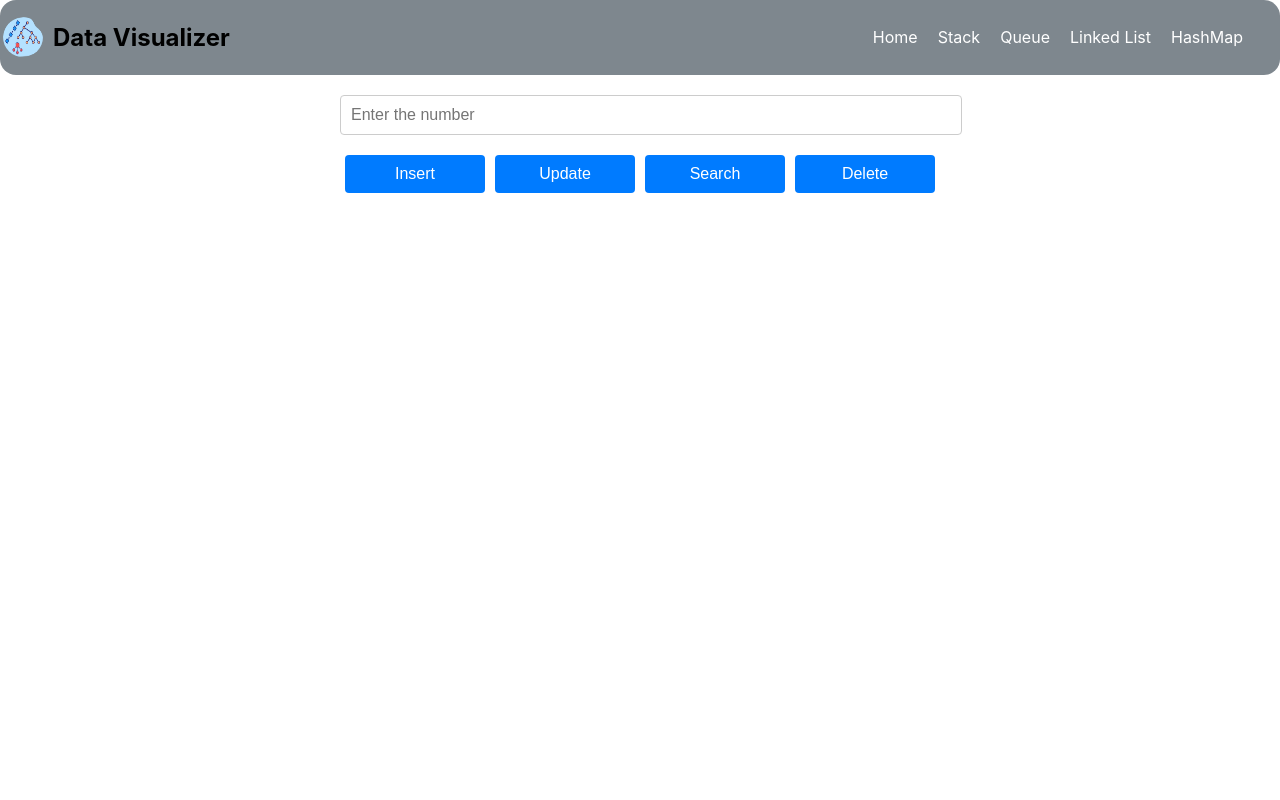
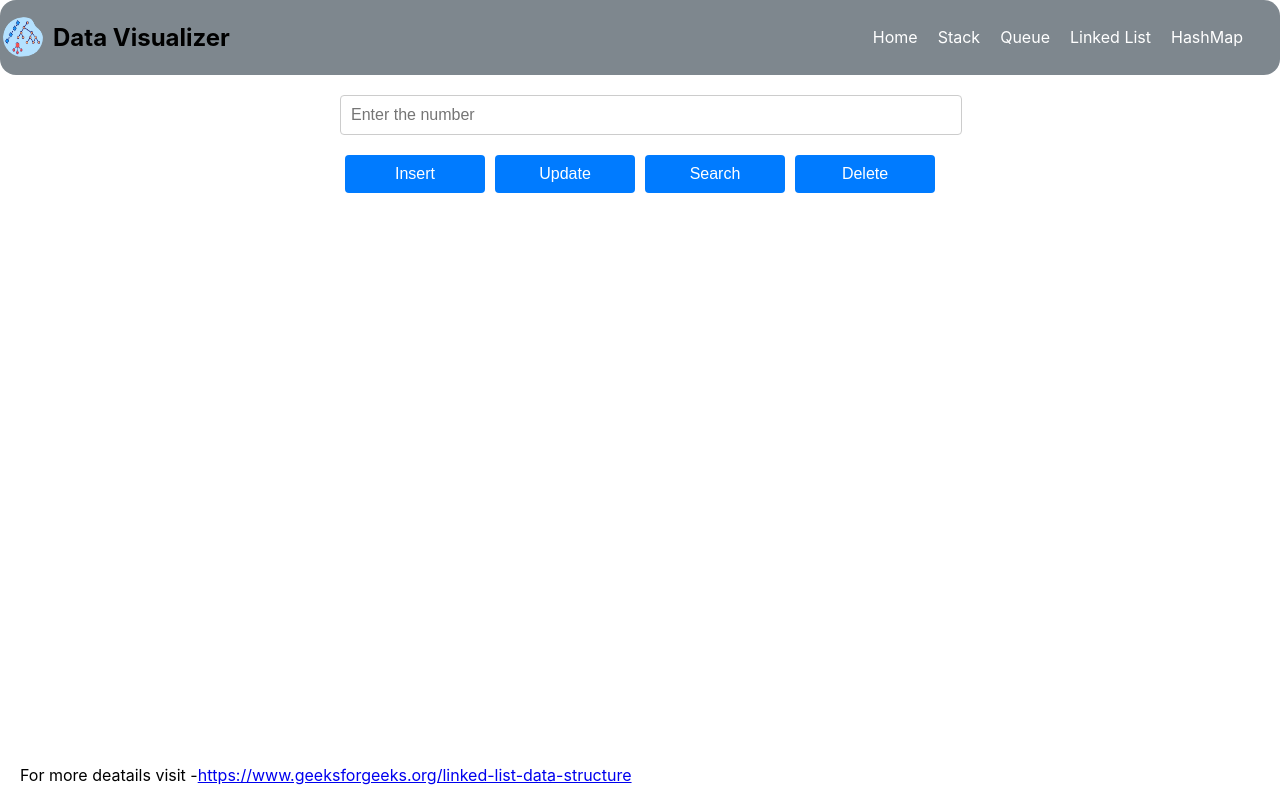
Before and after one commit to Ishan0704/Data-Structure-Visualizer, a React (Create React App) app: page / in a window 1280 px wide. Built offline with nearby package versions, Linux system fonts and the light colour scheme.

Commit message:
Check console.log

```diff
--- a/public/index.html
+++ b/public/index.html
@@ -24,7 +24,7 @@
       work correctly both with client-side routing and a non-root public URL.
       Learn how to configure a non-root public URL by running `npm run build`.
     -->
-    <title>React App</title>
+    <title>Data Structure Visualizer</title>
   </head>
   <body>
     <noscript>You need to enable JavaScript to run this app.</noscript>
--- a/src/App.js
+++ b/src/App.js
@@ -1,6 +1,7 @@
 import './App.css';
 import Navbar from './components/Navbar.jsx';
 import LinkedList from './components/LinkedList.jsx';
+import './utils/Link.js'; // calling text file
 function App() {
   return (
     <div className="App">
--- a/src/components/LinkedList.css
+++ b/src/components/LinkedList.css
@@ -60,3 +60,15 @@
   .operation_open button:hover {
     background-color: #218838;
   }
+
+  .reference{
+    position: absolute;
+    display: flex;
+    justify-content: flex-start;
+    padding-left: 20px;
+    bottom : 15px;
+
+  }
+  .link{
+    padding-right: 10px;
+  }
--- a/src/components/LinkedList.jsx
+++ b/src/components/LinkedList.jsx
@@ -9,6 +9,7 @@ const LinkedList = () => {
   };
 
   return (
+    <>
     <div className="container1">
       <input type="number" placeholder="Enter the number" />
 
@@ -49,6 +50,13 @@ const LinkedList = () => {
         </div>
       )}
     </div>
+
+    <div className='reference'>
+    For more deatails visit -
+    <a className='link'href="https://www.geeksforgeeks.org/linked-list-data-structure/" target='_blank'>https://www.geeksforgeeks.org/linked-list-data-structure</a>
+  </div>
+    </>
+
   );
 };
 
```
